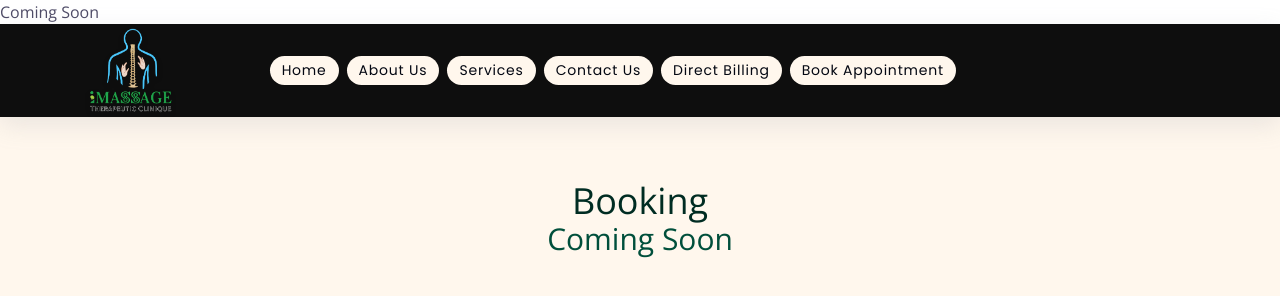
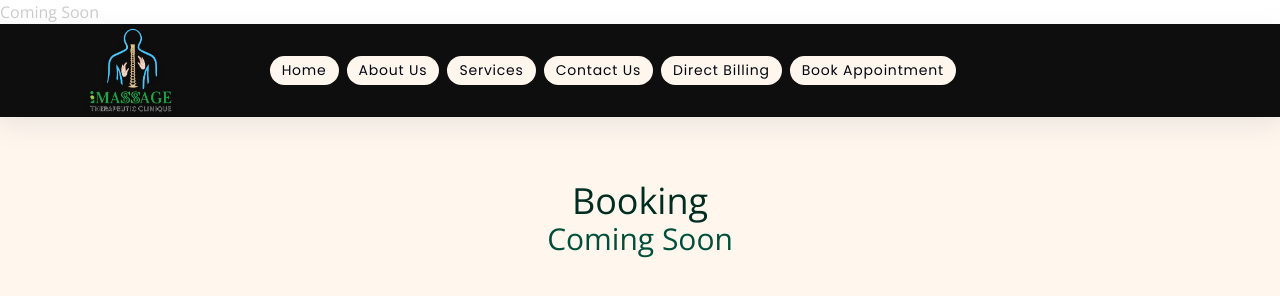
Before and after one commit to bespokewd1/massage-blackwhite, an Astro site: page /booking in a window 1280 px wide. Built offline with nearby package versions, Linux system fonts and the light colour scheme; Astro itself is replaced by a stand-in of ours.

Commit message:
Update global.css

```diff
--- a/src/styles/global.css
+++ b/src/styles/global.css
@@ -7,11 +7,11 @@
 :root {
     /* Add these styles to your global stylesheet, which is used across all site pages. You only need to do this once. All elements in the library derive their variables and base styles from this central sheet, simplifying site-wide edits. For instance, if you want to modify how your h2's appear across the site, you just update it once in the global styles, and the changes apply everywhere. */
     --primary: #0e0e0e;
-    --primaryLight: #3e3e3e;
-    --secondary: #dedede;
-    --secondaryLight: #fefefe;
+    --primaryLight: #2a2a2a;
+    --secondary: #e0e0e0;
+    --secondaryLight: #ffffff;
     --headerColor: #1a1a1a;
-    --bodyTextColor: #4e4b66;
+    --bodyTextColor: #cccccc;
     --bodyTextColorWhite: #fafbfc;
     /* 13px - 16px */
     --topperFontSize: clamp(0.8125rem, 1.6vw, 1rem);
```
